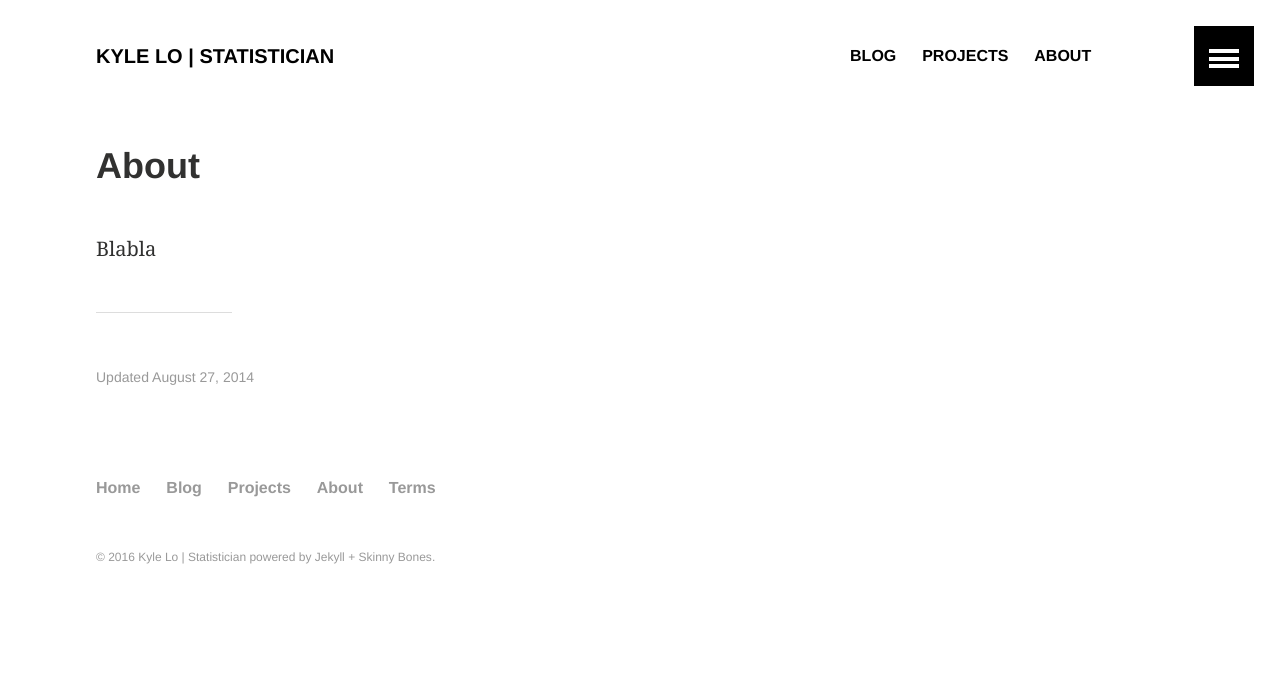
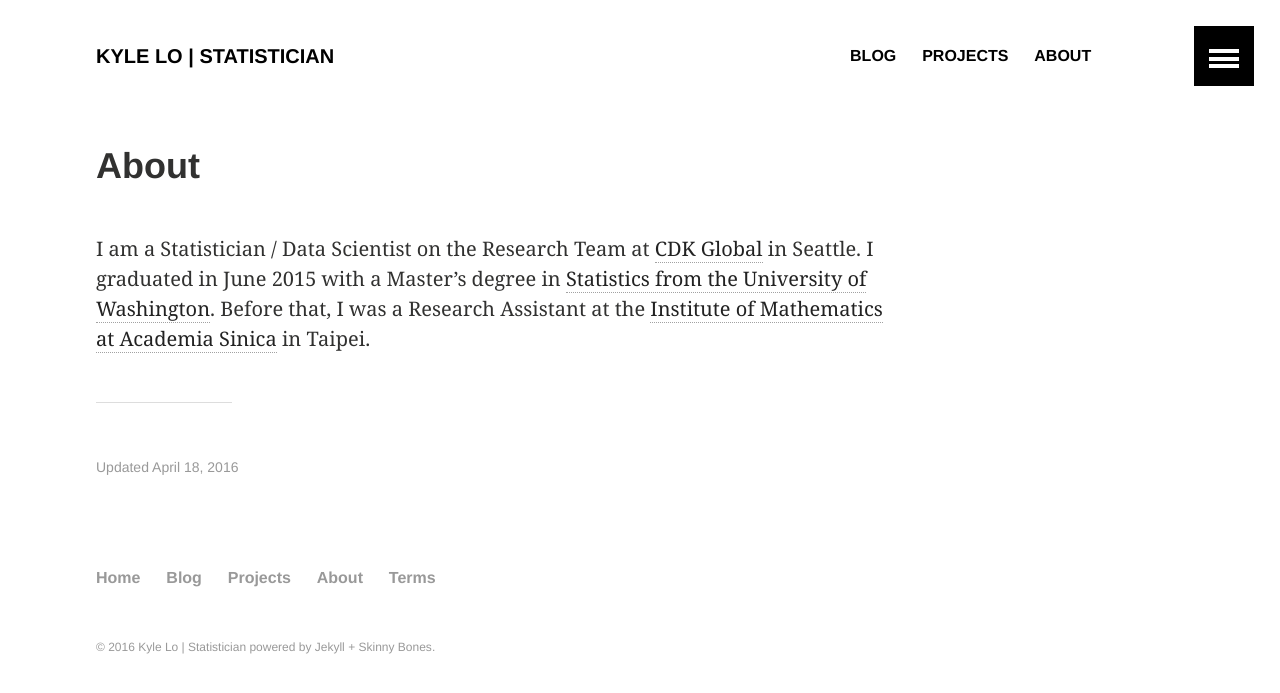
Before and after one commit to kyleclo/legacy_kyleclo_github_io, a Jekyll site: the page built from about/index.md, in a window 1280 px wide. Shown: the top 693 px of the page. Built offline with Jekyll 4.4.1, drawn with Linux system fonts in a browser that asks for light colours.

Commit message:
Update index.md
unclear where the excerpt shows up.  Added actual profile text.  Deleted time stamps.

```diff
--- a/about/index.md
+++ b/about/index.md
@@ -1,9 +1,9 @@
 ---
 layout: article
 title: "About"
-date: 2014-06-02T09:44:20-04:00
-modified: 2014-08-27T14:56:44-04:00
-excerpt: "This is the Skinny Bones about page."
+date: 2016-04-26T11:53:00-08:00
+modified: 2016-04-18T16:39:37-08:00
+excerpt: "This is the excerpt for the About page"
 image:
   feature:
   teaser:
@@ -12,4 +12,4 @@ share: false
 ads: false
 ---
 
-Blabla
+I am a Statistician / Data Scientist on the Research Team at [CDK Global](http://www.cdkglobal.com/insightcenter/digital-marketing) in Seattle. I graduated in June 2015 with a Master's degree in [Statistics from the University of Washington](https://www.stat.washington.edu/).  Before that, I was a Research Assistant at the [Institute of Mathematics at Academia Sinica](http://www.math.sinica.edu.tw/www/default_e.jsp) in Taipei.
```
